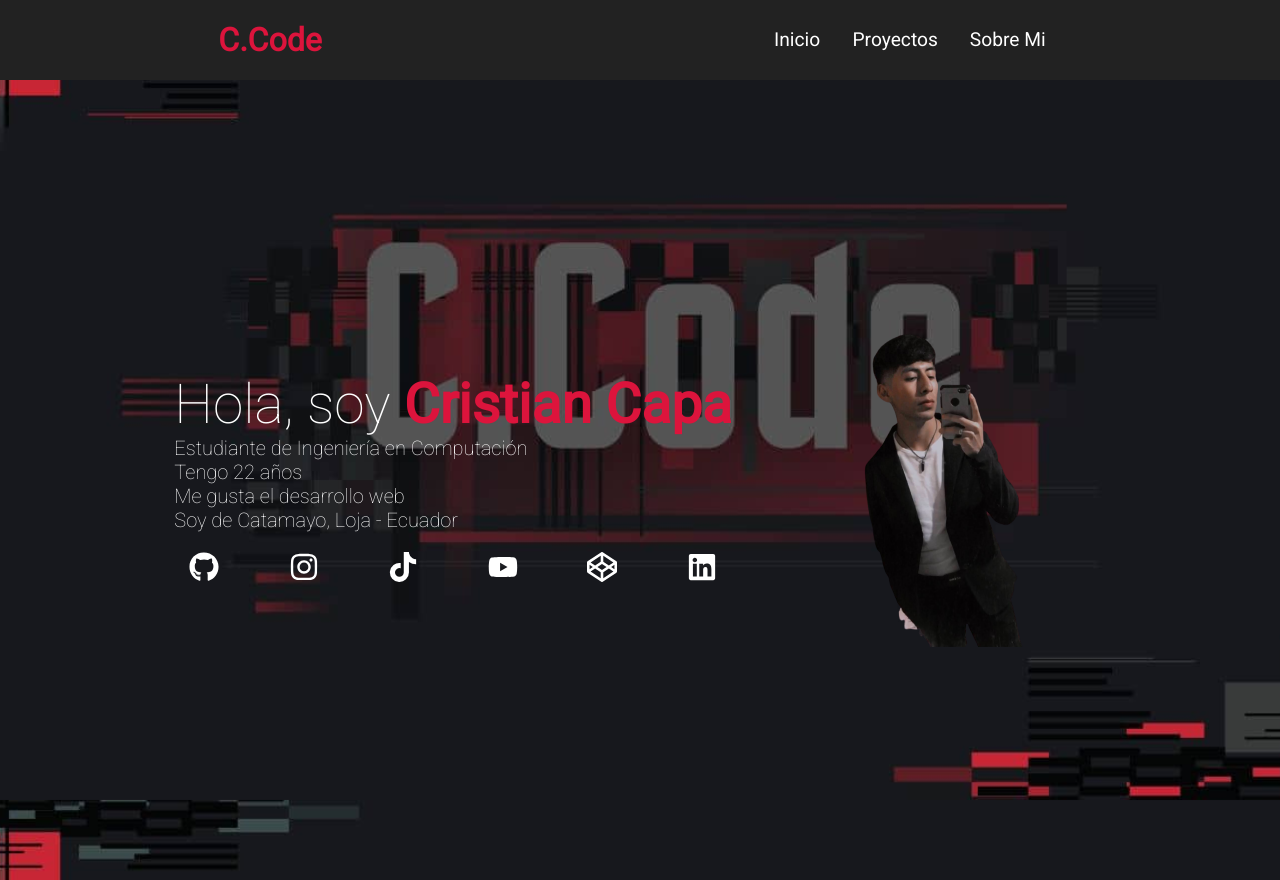
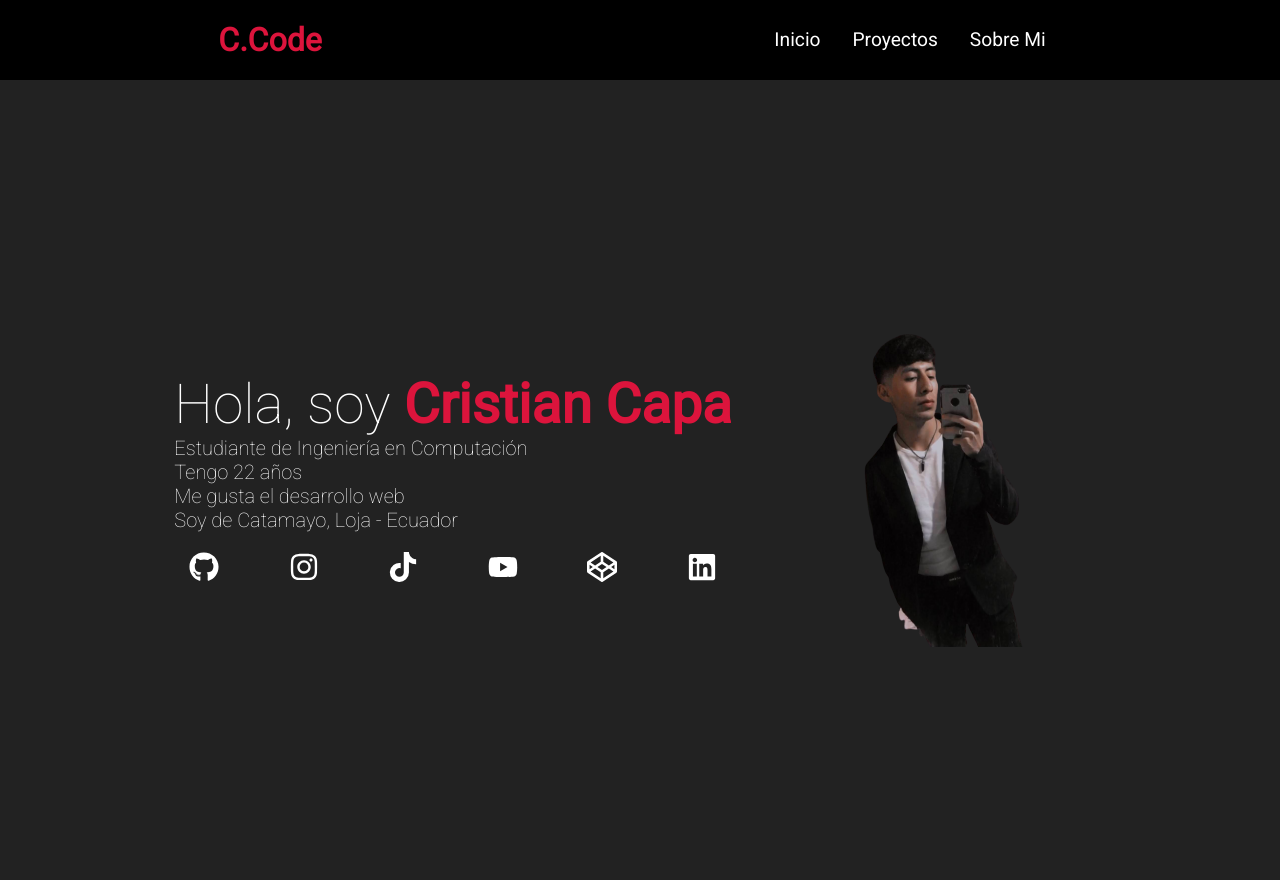
Before and after one commit to cristiancr20/portafolio-web, a React (Create React App) app: page /sobre_mi in a window 1280 px wide. Built offline with nearby package versions, Linux system fonts and the light colour scheme.

Commit message:
cambio de estilos
cambio de fondo y colores

```diff
--- a/src/components/Card.css
+++ b/src/components/Card.css
@@ -2,7 +2,7 @@
     border: 1px solid crimson;
     margin: 20px;
     border-radius: 15px;
-    background: #0c0b0b7c;
+    background: #000;
 }
 
 .proyecto_card .title{
--- a/src/components/Inicio.css
+++ b/src/components/Inicio.css
@@ -7,10 +7,6 @@
   font-family: "Roboto", sans-serif;
 }
 
-body{
-  background: url(../images/ccode.jpg)no-repeat center center fixed;
-  background-size: cover;
-}
 
 .container {
   width: 100%;
@@ -20,6 +16,8 @@ body{
 }
 
 .inicio{
+  background: #222;
+
   height: 100vh;
   display: grid;
   grid-template-rows: 0.5fr 0.5fr;
--- a/src/components/Navbar.css
+++ b/src/components/Navbar.css
@@ -6,7 +6,7 @@
     box-sizing: border-box;
 }
 .navbar {
-    background: #222;
+    background: #000  ;
 
     height: 80px;
     display: flex;
--- a/src/components/Navbar.jsx
+++ b/src/components/Navbar.jsx
@@ -25,8 +25,7 @@ function Navbar() {
                         </div>
 
                         <ul className={click ? 'nav-menu active' : 'nav-menu'}>
-                            <li className='nav-item'
-                            data-aos="flip-down">
+                            <li className='nav-item'>
                                 <Link to='/Portfolio' className='nav-links' onClick={closeMobileMenu}>
                                     Inicio
                                 </Link>
--- a/src/components/Proyectos.css
+++ b/src/components/Proyectos.css
@@ -5,12 +5,13 @@
     box-sizing: border-box;
 
 }
-body{
+/* body{
     background: url(../images/ccode.jpg)no-repeat center center fixed;
     background-size: cover;
   }
-
+ */
 .content{
+    background: #222;
     padding: 20px 0;
     color: #fff;
 }
--- a/src/components/Sobremi.css
+++ b/src/components/Sobremi.css
@@ -4,19 +4,9 @@
   box-sizing: border-box;
 }
 
-body {
-  background: url(../images/ccode.jpg)no-repeat center center fixed;
-  background-size: cover;
-}
-
-/* .content_me{
-  position: absolute;
-  top: 50%;
-  left: 50%;
-  transform: translate(-50%, -50%);
-} */
 
 .content_me {
+  background: #222;
   display: flex;
   justify-content: center;
   align-items: center;
--- a/src/components/Sobremi.jsx
+++ b/src/components/Sobremi.jsx
@@ -46,7 +46,7 @@ function Sobremi() {
                             </div>
                         </div>
                     </div>
-                    <div className='imagen_me' data-aos="fade-left">
+                    <div className='imagen_me' >
                         <img src={Cristian} alt='imagen del creador'></img>
                     </div>
                 </div>
```
